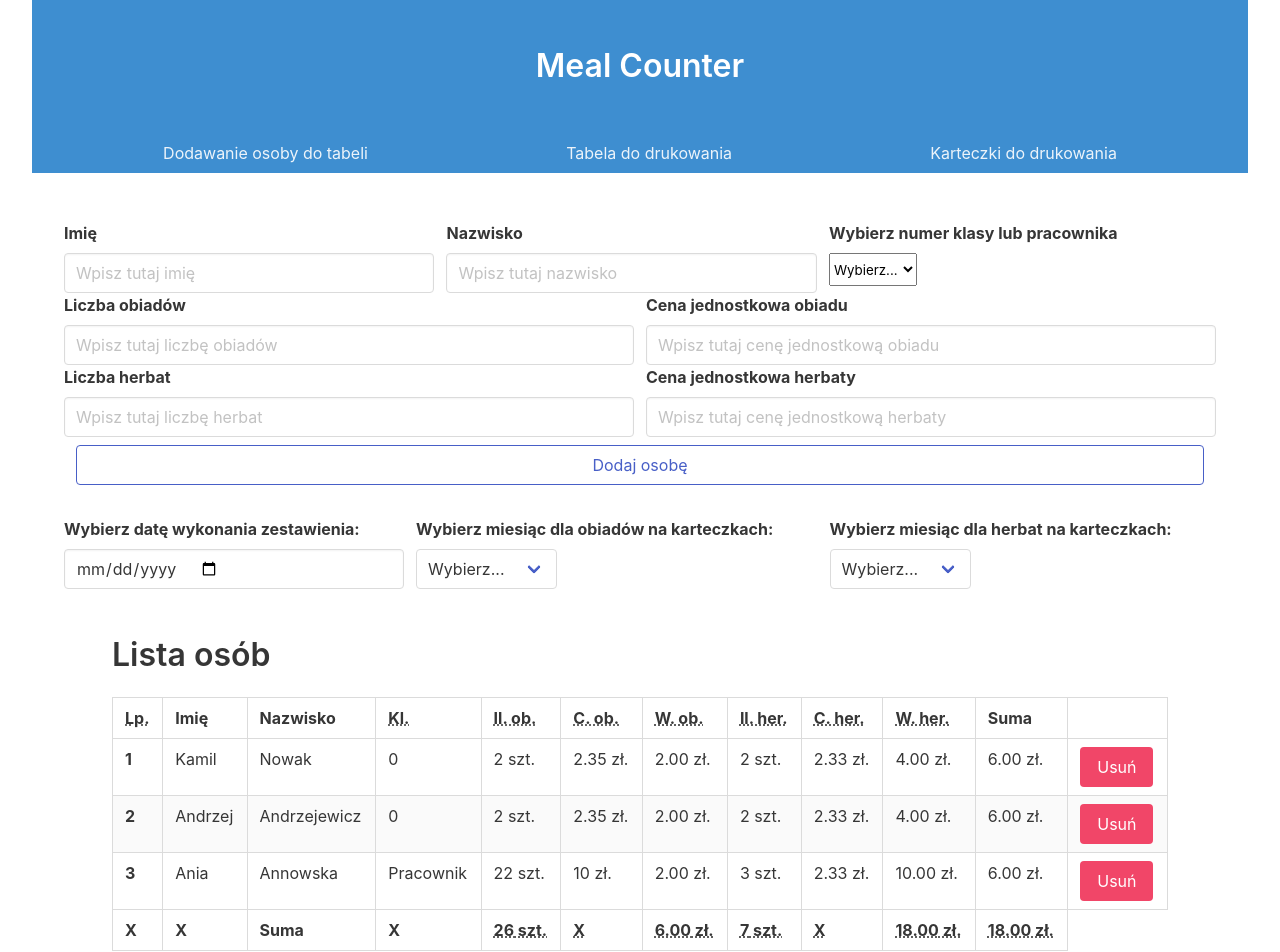
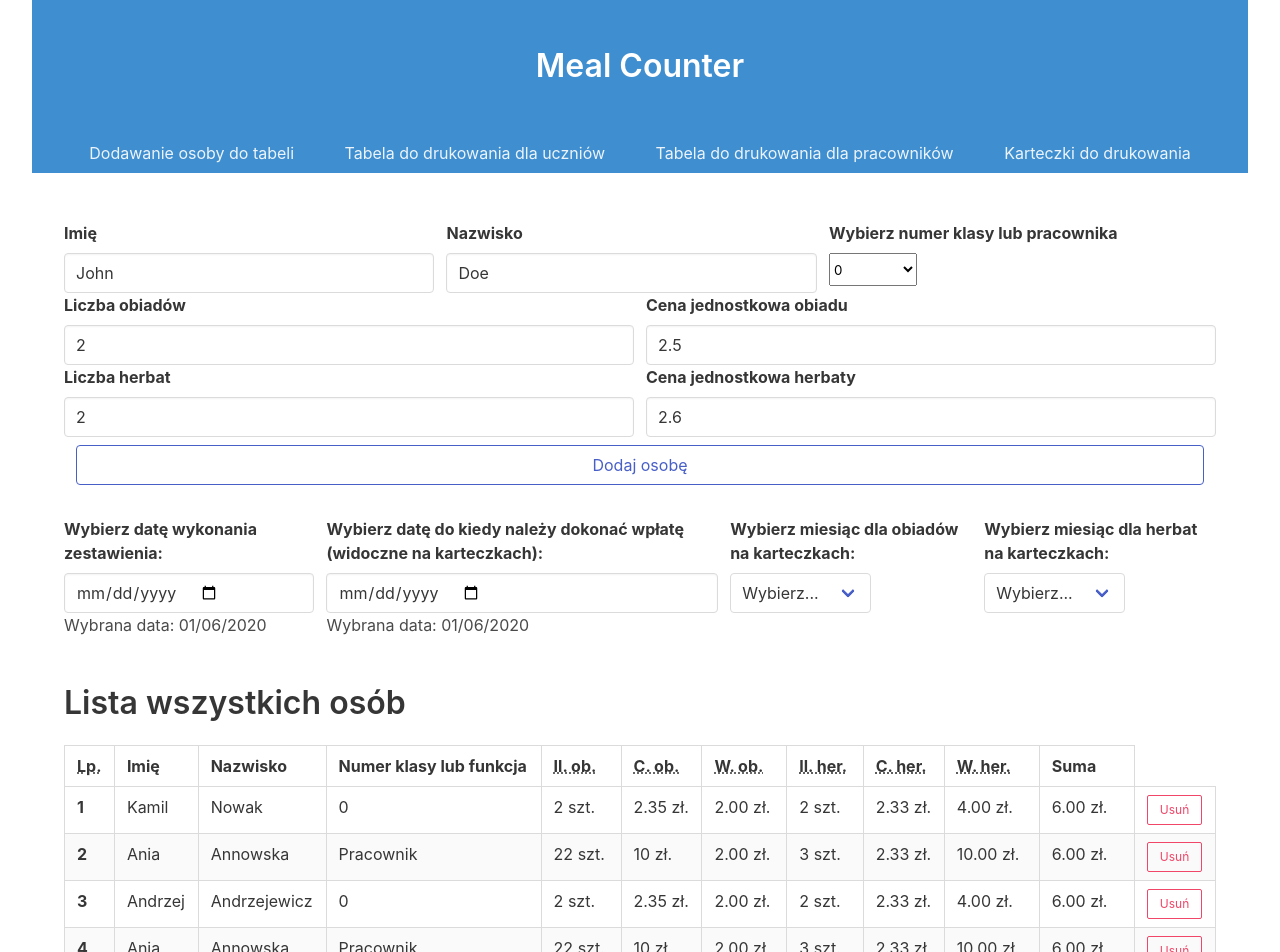
Before and after one commit to Aroniero/meal-counter, a React (Create React App) app: page / in a window 1280 px wide. Shown: the top 952 px of the page. Built offline with nearby package versions, Linux system fonts and the light colour scheme.

Commit message:
Updating print logic in tables and cards

```diff
--- a/src/App.js
+++ b/src/App.js
@@ -1,7 +1,8 @@
 import React, { useState } from "react";
 import "./App.css";
 import Home from "./pages/Home/Home";
-import TableToPrint from "./pages/TableToPrint/TableToPrint";
+import StudentsTable from "./pages/StudentsTable/StudentsTable";
+import WorkersTable from "./pages/WorkersTable/WorkersTable";
 import CardsToPrint from "./pages/CardsToPrint/CardsToPrint";
 import UserContext from "./context/UserContext";
 import { getId } from "./utils/getId";
@@ -15,20 +16,7 @@ const App = () => {
       id: "231",
       name: "Kamil",
       surname: "Nowak",
-      classNum: 0,
-      dinnerQuantity: 2,
-      dinnerPrice: 2.35,
-      dinnerSum: 2,
-      teaQuantity: 2,
-      teaPrice: 2.33,
-      teaSum: 4,
-      total: 6,
-    },
-    {
-      id: "23131",
-      name: "Andrzej",
-      surname: "Andrzejewicz",
-      classNum: 0,
+      classNum: "0",
       dinnerQuantity: 2,
       dinnerPrice: 2.35,
       dinnerSum: 2,
@@ -50,6 +38,32 @@ const App = () => {
       teaSum: 10,
       total: 6,
     },
+    {
+      id: "23131",
+      name: "Andrzej",
+      surname: "Andrzejewicz",
+      classNum: "0",
+      dinnerQuantity: 2,
+      dinnerPrice: 2.35,
+      dinnerSum: 2,
+      teaQuantity: 2,
+      teaPrice: 2.33,
+      teaSum: 4,
+      total: 6,
+    },
+    {
+      id: "2323112",
+      name: "Ania",
+      surname: "Annowska",
+      classNum: "Pracownik",
+      dinnerQuantity: 22,
+      dinnerPrice: 10,
+      dinnerSum: 2,
+      teaQuantity: 3,
+      teaPrice: 2.33,
+      teaSum: 10,
+      total: 6,
+    },
   ]);
 
   // OGARNĄĆ LOCAL STORAGE
@@ -59,27 +73,27 @@ const App = () => {
   const [date, setDate] = useState({
     dinnerMonth: "Styczeń",
     teaMonth: "Styczeń",
-    listDate: "06/2020",
+    listDate: "01/06/2020",
+    cardDate: "01/06/2020",
   });
+
   const addUser = (userData) => {
     const id = getId();
     const dinnerSum = userData.dinnerQuantity * userData.dinnerPrice;
     const teaSum = userData.teaQuantity * userData.teaPrice;
     const total = dinnerSum + teaSum;
 
-    setUsers([...users, { id, ...userData, dinnerSum, teaSum, total }]);
+    setUsers(
+      [...users, { id, ...userData, dinnerSum, teaSum, total }].sort((a, b) => {
+        if (a.classNum < b.classNum) return -1;
+        if (a.classNum > b.classNum) return 1;
+        return 0;
+      })
+    );
   };
 
   const removeUser = (users, id) => {
     setUsers(users.filter((user) => (user.id !== id ? user : null)));
-  };
-
-  const totalValuesOfUsers = (users, column) => {
-    return users
-      .map((user) => user[column])
-      .reduce((acc, curr) => {
-        return acc + curr;
-      }, 0);
   };
 
   const context = {
@@ -88,7 +102,6 @@ const App = () => {
     setDate,
     addUser,
     removeUser,
-    totalValuesOfUsers,
   };
 
   return (
@@ -96,7 +109,8 @@ const App = () => {
       <BrowserRouter>
         <Switch>
           <Route exact path="/" component={Home} />
-          <Route path="/tableToPrint" component={TableToPrint} />
+          <Route path="/studentsTable" component={StudentsTable} />
+          <Route path="/workersTable" component={WorkersTable} />
           <Route path="/cardsToPrint" component={CardsToPrint} />
         </Switch>
       </BrowserRouter>
--- a/src/components/DateForm/DateForm.js
+++ b/src/components/DateForm/DateForm.js
@@ -10,10 +10,11 @@ const DateForm = () => {
 
   const handleListDateChange = (e) => {
     const dateArr = e.target.value.split("-").reverse();
+    const day = dateArr[0];
     const month = dateArr[1];
     const year = dateArr[2];
-    const listDate = `${month}/${year}`;
-    setDate({ ...date, [e.target.name]: listDate });
+    const fullDate = `${day}/${month}/${year}`;
+    setDate({ ...date, [e.target.name]: fullDate });
   };
 
   return (
@@ -29,6 +30,23 @@ const DateForm = () => {
               handleListDateChange(e);
             }}
           />
+          Wybrana data: {date.listDate}
+        </div>
+      </div>
+      <div className="field">
+        <label className="label">
+          Wybierz datę do kiedy należy dokonać wpłatę (widoczne na karteczkach):
+        </label>
+        <div className="control">
+          <input
+            className="input"
+            type="date"
+            name="cardDate"
+            onChangeCapture={(e) => {
+              handleListDateChange(e);
+            }}
+          />
+          Wybrana data: {date.cardDate}
         </div>
       </div>
       <div className="field">
--- a/src/components/Hero/Hero.js
+++ b/src/components/Hero/Hero.js
@@ -7,7 +7,6 @@ const Hero = () => {
       <div className="hero-body">
         <div className="container has-text-centered">
           <h1 className="title">Meal Counter</h1>
-          {/* <h2 className="subtitle">Subtitle</h2> */}
         </div>
       </div>
 
@@ -21,8 +20,13 @@ const Hero = () => {
                 </NavLink>
               </li>
               <li>
-                <NavLink to="/tableToPrint" activeClassName="is-active">
-                  Tabela do drukowania
+                <NavLink to="/studentsTable" activeClassName="is-active">
+                  Tabela do drukowania dla uczniów
+                </NavLink>
+              </li>
+              <li>
+                <NavLink to="/workersTable" activeClassName="is-active">
+                  Tabela do drukowania dla pracowników
                 </NavLink>
               </li>
               <li>
--- a/src/components/User/User.js
+++ b/src/components/User/User.js
@@ -2,7 +2,8 @@ import React, { useContext } from "react";
 import UserContext from "../../context/UserContext";
 
 const User = ({
-  printTable,
+  studentsTable,
+  workersTable,
   lp,
   id,
   name,
@@ -46,12 +47,12 @@ const User = ({
         </button>
       </td> */}
 
-      {printTable ? (
+      {studentsTable || workersTable ? (
         <td></td>
       ) : (
         <td>
           <button
-            className="button is-danger"
+            className="button is-small bold is-outlined is-danger"
             onClick={() => {
               removeUser(users, id);
             }}
--- a/src/components/UserForm/UserForm.js
+++ b/src/components/UserForm/UserForm.js
@@ -7,13 +7,13 @@ const UserForm = () => {
   return (
     <Formik
       initialValues={{
-        name: "",
-        surname: "",
-        classNum: "",
-        dinnerQuantity: "",
-        dinnerPrice: "",
-        teaQuantity: "",
-        teaPrice: "",
+        name: "John",
+        surname: "Doe",
+        classNum: "0",
+        dinnerQuantity: 2,
+        dinnerPrice: 2.5,
+        teaQuantity: 2,
+        teaPrice: 2.6,
       }}
       onSubmit={(values) => {
         addUser(values);
@@ -92,7 +92,6 @@ const UserForm = () => {
                   type="number"
                   placeholder="Wpisz tutaj cenę jednostkową obiadu"
                   name="dinnerPrice"
-                  // value="2.5"
                 />
               </div>
             </div>
@@ -117,7 +116,6 @@ const UserForm = () => {
                   type="number"
                   placeholder="Wpisz tutaj cenę jednostkową herbaty"
                   name="teaPrice"
-                  // value="2.5"
                 />
               </div>
             </div>
--- a/src/components/UserList/UserList.js
+++ b/src/components/UserList/UserList.js
@@ -3,30 +3,44 @@ import UserContext from "../../context/UserContext";
 
 import User from "../User/User";
 
-import { generatePage } from "../../utils/generatePage";
+// import { generatePage } from "../../utils/generatePage";
 // import TableToPrint from "../../pages/TableToPrint/TableToPrint";
 import styles from "./UserList.module.scss";
+import totalValuesOfUsers from "../../utils/getTotalValues";
 // import cx from "classnames";
 
-const UserList = ({ printTable }) => {
-  const { users, date, totalValuesOfUsers } = useContext(UserContext);
+const UserList = ({ studentsTable, studentList, workersTable, users }) => {
+  const { date } = useContext(UserContext);
+
+  const {
+    totalDinnerQuantity,
+    totalDinnerSum,
+    totalTeaQuantity,
+    totalTeaSum,
+    summary,
+  } = totalValuesOfUsers(users);
   let counter = 1;
 
-  const totalDinnerQuantity = totalValuesOfUsers(users, "dinnerQuantity");
-  const totalDinnerSum = totalValuesOfUsers(users, "dinnerSum").toFixed(2);
-  const totalTeaQuantity = totalValuesOfUsers(users, "teaQuantity");
-  const totalTeaSum = totalValuesOfUsers(users, "teaSum").toFixed(2);
-  const summary = totalValuesOfUsers(users, "total").toFixed(2);
+  return (
+    <section className="container mb-5 pb-6">
+      <div className="container mt-2">
+        {studentList && <h1 className="title mt-6">Lista wszystkich osób</h1>}
 
-  return printTable ? (
-    <div>
-      <p className={styles.header}>
-        Zestawienie osób kupujących obiady oraz herbaty <br />
-        za {date.listDate}
-      </p>
+        {(studentsTable || workersTable) && (
+          <p className={styles.header}>
+            Zestawienie {studentsTable ? "uczniów" : "pracowników"} kupujących
+            obiady oraz herbaty <br />
+            na dzień {date.listDate}
+          </p>
+        )}
+      </div>
+
       <table
-        className="is-narrow table is-hoverable is-bordered is-striped"
-        id="tableToPrint"
+        className={
+          studentsTable || workersTable
+            ? "table is-hoverable is-bordered mt-5 is-striped is-narrow"
+            : "table is-hoverable is-bordered mt-5 is-striped is-fullwidth"
+        }
       >
         <thead>
           <tr>
@@ -35,8 +49,13 @@ const UserList = ({ printTable }) => {
             </th>
             <th>Imię</th>
             <th>Nazwisko</th>
+
             <th>
-              <abbr title="Klasa">Kl.</abbr>
+              <abbr>
+                {studentList && "Numer klasy lub funkcja"}
+                {studentsTable && "Nr klasy"}
+                {workersTable && "Pracownik"}
+              </abbr>
             </th>
             <th>
               <abbr title="Ilość Obiadów">Il. ob.</abbr>
@@ -57,15 +76,14 @@ const UserList = ({ printTable }) => {
               <abbr title="Wartość herbat">W. her.</abbr>
             </th>
             <th>Suma</th>
-            <th>
-              <abbr className={styles.signatureCell}>Podpis</abbr>
-            </th>
+            {(studentsTable || workersTable) && <th>Podpis</th>}
           </tr>
         </thead>
         <tbody>
           {users.map((user) => (
             <User
-              printTable={printTable}
+              studentsTable={studentsTable}
+              workersTable={workersTable}
               key={user.id}
               lp={counter++}
               id={user.id}
@@ -112,115 +130,107 @@ const UserList = ({ printTable }) => {
           </tr>
         </tfoot>
       </table>
-    </div>
-  ) : (
-    <section className="section container">
-      <div className="container">
-        <h1 className="title">Lista osób</h1>
-      </div>
-      <table className="table is-hoverable is-bordered is-fullwidth mt-5 is-striped">
-        {/* DODAĆ NA KONIEC */}
-        <thead>
-          <tr>
-            <th>
-              <abbr title="Position">Lp.</abbr>
-            </th>
-            <th>Imię</th>
-            <th>Nazwisko</th>
-            <th>
-              <abbr title="Klasa">Kl.</abbr>
-            </th>
-            <th>
-              <abbr title="Ilość Obiadów">Il. ob.</abbr>
-            </th>
-            <th>
-              <abbr title="Cena obiadów">C. ob.</abbr>
-            </th>
-            <th>
-              <abbr title="Wartość obiadów">W. ob.</abbr>
-            </th>
-            <th>
-              <abbr title="Ilość herbat">Il. her.</abbr>
-            </th>
-            <th>
-              <abbr title="Cena herbat">C. her.</abbr>
-            </th>
-            <th>
-              <abbr title="Wartość herbat">W. her.</abbr>
-            </th>
-            <th>Suma</th>
-            <th></th>
-          </tr>
-        </thead>
-        <tbody>
-          {users.map((user) => (
-            <User
-              printTable={printTable}
-              key={user.id}
-              lp={counter++}
-              id={user.id}
-              name={user.name}
-              surname={user.surname}
-              classNum={user.classNum}
-              dinnerQuantity={user.dinnerQuantity}
-              dinnerPrice={user.dinnerPrice}
-              dinnerSum={user.dinnerSum}
-              teaQuantity={user.teaQuantity}
-              teaPrice={user.teaPrice}
-              teaSum={user.teaSum}
-              total={user.total}
-            />
-          ))}
-        </tbody>
-        <tfoot>
-          <tr>
-            <th>X</th>
-            <th>X</th>
-            <th>Suma</th>
-            <th>X</th>
-            <th>
-              <abbr title="Ilość Obiadów">{totalDinnerQuantity} szt.</abbr>
-            </th>
-            <th>
-              <abbr title="Cena obiadów">X</abbr>
-            </th>
-            <th>
-              <abbr title="Wartość obiadów">{totalDinnerSum} zł.</abbr>
-            </th>
-            <th>
-              <abbr title="Ilość herbat">{totalTeaQuantity} szt.</abbr>
-            </th>
-            <th>
-              <abbr title="Cena herbat">X</abbr>
-            </th>
-            <th>
-              <abbr title="Wartość herbat">{totalTeaSum} zł.</abbr>
-            </th>
-            <th>
-              <abbr title="Suma">{summary} zł.</abbr>
-            </th>
-          </tr>
-        </tfoot>
-      </table>
-      <section
-        className="is-primary buttons is-centered are-medium is-grouped
-      "
-      >
-        <button
-          className=" button is-success is-primary is-outlined is-rounded "
-          onClick={() => generatePage("tableToPrint")}
-        >
-          Drukuj/Zapisz tabele
-        </button>
-        <button
-          className="button is-warning  is-primary is-outlined is-rounded"
-          onClick={() => generatePage("cardsToPrint")}
-        >
-          Drukuj/Zapisz karteczki
-        </button>
-      </section>
     </section>
   );
+
+  // studentsTable ? (
+  //   <div>
+  //     <p className={styles.header}>
+  //       Zestawienie osób kupujących obiady oraz herbaty <br />
+  //       za {date.listDate}
+  //     </p>
+  //     <table
+  //       className="is-narrow table is-hoverable is-bordered is-striped"
+  //       id="tableToPrint"
+  //     >
+  //       <thead>
+  //         <tr>
+  //           <th>
+  //             <abbr title="Position">Lp.</abbr>
+  //           </th>
+  //           <th>Imię</th>
+  //           <th>Nazwisko</th>
+  //           <th>
+  //             <abbr title="Klasa">Kl.</abbr>
+  //           </th>
+  //           <th>
+  //             <abbr title="Ilość Obiadów">Il. ob.</abbr>
+  //           </th>
+  //           <th>
+  //             <abbr title="Cena obiadów">C. ob.</abbr>
+  //           </th>
+  //           <th>
+  //             <abbr title="Wartość obiadów">W. ob.</abbr>
+  //           </th>
+  //           <th>
+  //             <abbr title="Ilość herbat">Il. her.</abbr>
+  //           </th>
+  //           <th>
+  //             <abbr title="Cena herbat">C. her.</abbr>
+  //           </th>
+  //           <th>
+  //             <abbr title="Wartość herbat">W. her.</abbr>
+  //           </th>
+  //           <th>Suma</th>
+  //           <th>
+  //             <abbr className={styles.signatureCell}>Podpis</abbr>
+  //           </th>
+  //         </tr>
+  //       </thead>
+  //       <tbody>
+  //         {users.map((user) => (
+  //           <User
+  //             studentsTable={studentsTable}
+  //             key={user.id}
+  //             lp={counter++}
+  //             id={user.id}
+  //             name={user.name}
+  //             surname={user.surname}
+  //             classNum={user.classNum}
+  //             dinnerQuantity={user.dinnerQuantity}
+  //             dinnerPrice={user.dinnerPrice}
+  //             dinnerSum={user.dinnerSum}
+  //             teaQuantity={user.teaQuantity}
+  //             teaPrice={user.teaPrice}
+  //             teaSum={user.teaSum}
+  //             total={user.total}
+  //           />
+  //         ))}
+  //       </tbody>
+  //       <tfoot>
+  //         <tr>
+  //           <th>X</th>
+  //           <th>X</th>
+  //           <th>Suma</th>
+  //           <th>X</th>
+  //           <th>
+  //             <abbr title="Ilość Obiadów">{totalDinnerQuantity} szt.</abbr>
+  //           </th>
+  //           <th>
+  //             <abbr title="Cena obiadów">X</abbr>
+  //           </th>
+  //           <th>
+  //             <abbr title="Wartość obiadów">{totalDinnerSum} zł.</abbr>
+  //           </th>
+  //           <th>
+  //             <abbr title="Ilość herbat">{totalTeaQuantity} szt.</abbr>
+  //           </th>
+  //           <th>
+  //             <abbr title="Cena herbat">X</abbr>
+  //           </th>
+  //           <th>
+  //             <abbr title="Wartość herbat">{totalTeaSum} zł.</abbr>
+  //           </th>
+  //           <th>
+  //             <abbr title="Suma">{summary} zł.</abbr>
+  //           </th>
+  //         </tr>
+  //       </tfoot>
+  //     </table>
+  //   </div>
+  // ) : (
+
+  // );
 
   // <section className="section">
   //   <div className="container">
--- a/src/pages/Home/Home.js
+++ b/src/pages/Home/Home.js
@@ -1,16 +1,21 @@
-import React from "react";
+import React, { useContext } from "react";
 import Hero from "../../components/Hero/Hero";
 import UserForm from "../../components/UserForm/UserForm";
 import UserList from "../../components/UserList/UserList";
 import DateForm from "../../components/DateForm/DateForm";
+import UserContext from "../../context/UserContext";
 
-const Home = () => (
+const Home = () => {
+  const { users } = useContext(UserContext);
+
+  return (
     <div className="container is-fluid">
       <Hero />
       <UserForm />
       <DateForm />
-    <UserList studentList />
+      <UserList studentList users={users} />
     </div>
   );
+};
 
 export default Home;
--- /dev/null
+++ b/src/pages/StudentsTable/StudentsTable.js
@@ -0,0 +1,18 @@
+import React, { useContext, useState, useEffect } from "react";
+import UserList from "../../components/UserList/UserList";
+import styles from "./StudentsTable.module.scss";
+import UserContext from "../../context/UserContext";
+
+const StudentsTable = () => {
+  const { users } = useContext(UserContext);
+
+  const [students, setStudents] = useState([]);
+
+  useEffect(() => {
+    setStudents(users.filter((user) => user.classNum !== "Pracownik"));
+  }, [users]);
+
+  return <UserList class={styles.position} studentsTable users={students} />;
+};
+
+export default StudentsTable;
--- /dev/null
+++ b/src/pages/WorkersTable/WorkersTable.js
@@ -0,0 +1,17 @@
+import React, { useContext, useEffect, useState } from "react";
+import UserList from "../../components/UserList/UserList";
+import UserContext from "../../context/UserContext";
+// import styles from "./TableToPrint.module.scss";
+
+const WorkersTable = () => {
+  const { users } = useContext(UserContext);
+  const [workers, setWorkers] = useState([]);
+
+  useEffect(() => {
+    setWorkers(users.filter((user) => user.classNum === "Pracownik"));
+  }, [users]);
+
+  return <UserList workersTable users={workers} />;
+};
+
+export default WorkersTable;
--- /dev/null
+++ b/src/utils/getTotalValues.js
@@ -0,0 +1,23 @@
+const totalValuesOfColumn = (users, column) => {
+  return users
+    .map((user) => user[column])
+    .reduce((acc, curr) => {
+      return acc + curr;
+    }, 0);
+};
+
+export default function totalValuesOfUsers(users) {
+  const totalDinnerQuantity = totalValuesOfColumn(users, "dinnerQuantity");
+  const totalDinnerSum = totalValuesOfColumn(users, "dinnerSum").toFixed(2);
+  const totalTeaQuantity = totalValuesOfColumn(users, "teaQuantity");
+  const totalTeaSum = totalValuesOfColumn(users, "teaSum").toFixed(2);
+  const summary = totalValuesOfColumn(users, "total").toFixed(2);
+
+  return {
+    totalDinnerQuantity,
+    totalDinnerSum,
+    totalTeaQuantity,
+    totalTeaSum,
+    summary,
+  };
+}
```
Also changed, not shown: src/pages/TableToPrint/TableToPrint.js (deleted, +0 -9 lines), src/pages/StudentsTable/StudentsTable.module.scss (renamed from src/pages/TableToPrint/TableToPrint.module.scss). Lines whose indentation alone changed are shown as unchanged.
